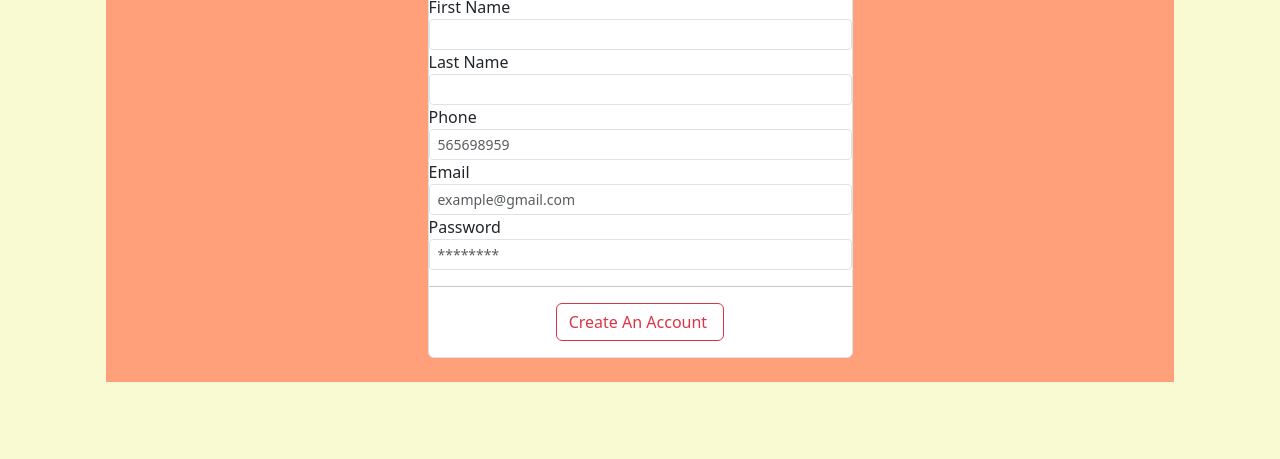
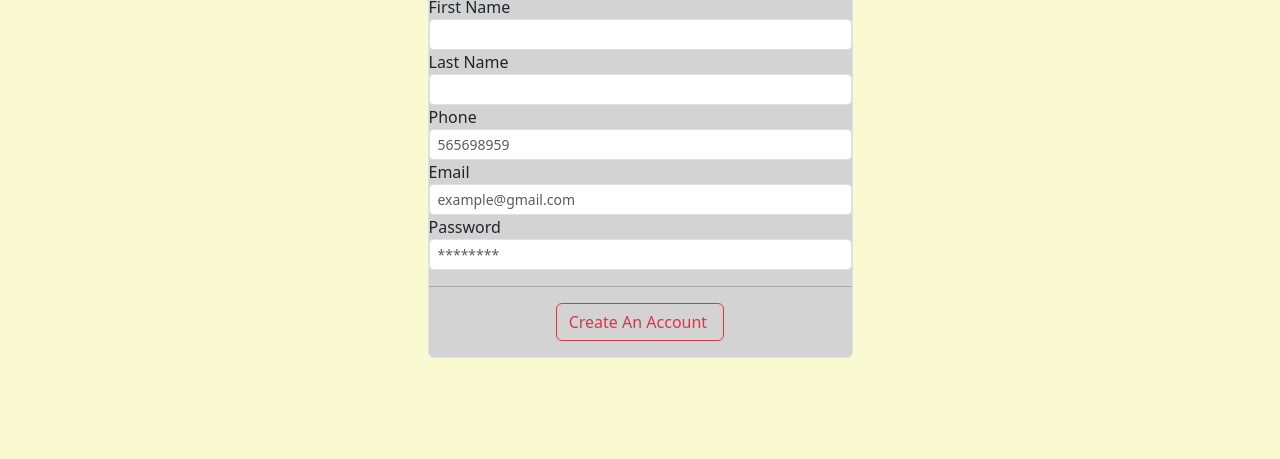
Before and after one commit to khalid586/Kazi-Shop, a Django app: page /signup/ in a window 1280 px wide. Shown: the part 341-800 px from the top of the page. Run offline with Django 4.2, Linux system fonts and the light colour scheme.

Commit message:
slight changes made in signup form page

```diff
--- a/store/shopStore/templates/signup.html
+++ b/store/shopStore/templates/signup.html
@@ -5,10 +5,10 @@
 
 <div class="container mt-4" >
 
-    <div class="p-4 m-4" style="background-color: lightsalmon">
+    <div class="p-4 m-4">
 
 
-        <div class="col-lg-5 rounded mx-auto border pt-4" style="background-color: white">
+        <div class="col-lg-5 rounded mx-auto border pt-4" style="background-color: lightgrey">
             <div class="text-center col">
 
                 <img
```
